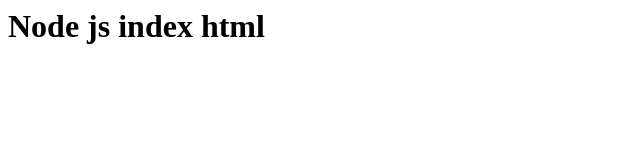
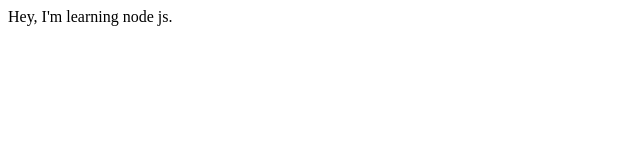
Before and after one commit to bynite/nodejs_start, a website: page public/index.html in a window 1280 px wide. Shown: the whole page, without its empty margins (0-640 px from the left). Drawn offline with Linux system fonts and the light colour scheme.

Commit message:
Add some html to index page

```diff
--- a/public/index.html
+++ b/public/index.html
@@ -1 +1,9 @@
-<h1>Node js index html</h1>
+<!DOCTYPE html>
+<html>
+    <head>
+        <title>Nicholas learning node js</title>
+    </head>
+    <body>
+        Hey, I'm learning node js.
+    </body>
+</html>
```
